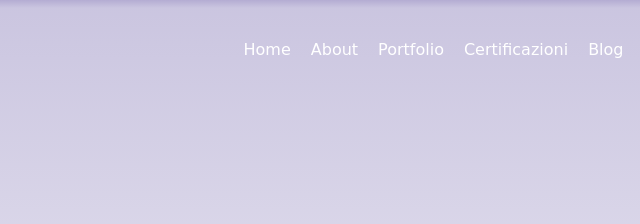
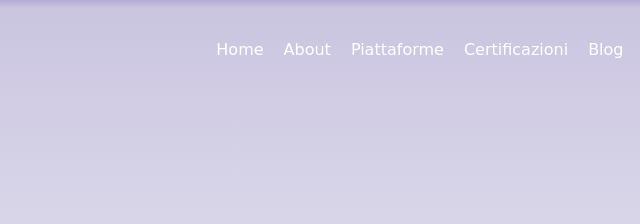
Before and after one commit to alenetsoft/cibersecurity, a plain HTML site: page index.html in a window 1280 px wide. Both pictures are taken after a click on the link 1180 px from the left and 50 px from the top of the page. Shown: the top 224 px of the page, 276-916 px from the left. Drawn offline with nearby package versions, Linux system fonts and the light colour scheme; files that its build step writes are made by us from their sources; a web font is replaced by a local one.

Commit message:
Update index.html
ok

```diff
--- a/index.html
+++ b/index.html
@@ -29,7 +29,7 @@
                     <a class="link" href="#about">About</a>
                 </li>
                 <li class="item">
-                    <a class="link" href="#portfolio">Portfolio</a>
+                    <a class="link" href="#Piattaforme">Piattaforme</a>
                 </li>
                 <li class="item">
                     <a class="link" href="#Certificazioni">Certificazioni</a>
@@ -285,7 +285,7 @@ Qual è la mia formazione?</p>
     </section><!-- end of service section -->
 
     <!-- portfolio section -->
-    <section class="section" id="portfolio">
+    <section class="section" id="Piattaforme">
         <div class="container text-center">
             <p class="section-subtitle">Qual è la mia esperienza?</p>
             <h6 class="section-title mb-6">Piattaforme</h6>
```
